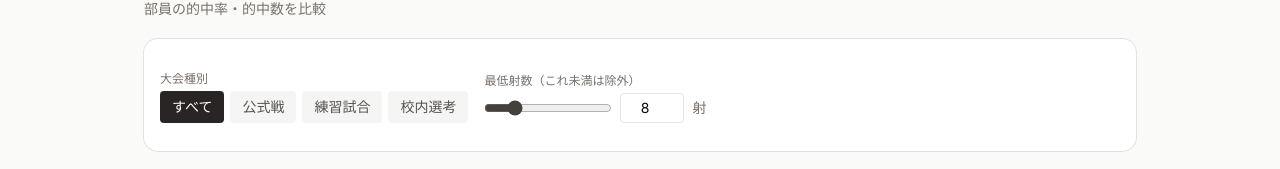
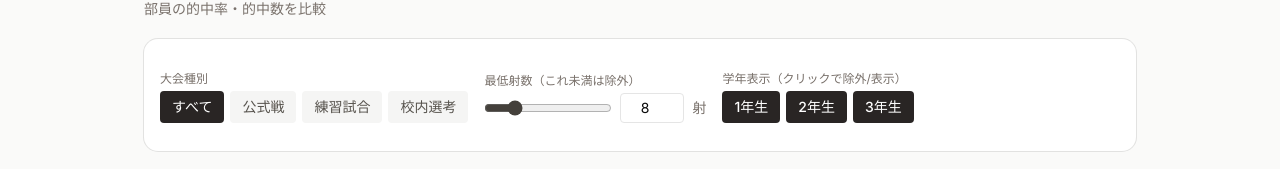
Before and after one commit to TAM0314/kyudo-analysis01, a Next.js app: page /ranking in a window 1280 px wide. Shown: the part 126-295 px from the top of the page. Built offline with nearby package versions, Linux system fonts and the light colour scheme; no server answers; the database is empty.

Commit message:
Add grade filter UI to exclude specific grades in ranking tab

```diff
--- a/src/app/ranking/page.tsx
+++ b/src/app/ranking/page.tsx
@@ -139,6 +139,7 @@ export default function RankingPage() {
   const [typeFilter, setTypeFilter] = useState("ALL");
   const [minShots, setMinShots] = useState(8);
   const [inputMinShots, setInputMinShots] = useState("8");
+  const [excludedGrades, setExcludedGrades] = useState<Set<number>>(new Set());
   const [data, setData] = useState<RankingResponse | null>(null);
   const [loading, setLoading] = useState(false);
   const [maleSortKey, setMaleSortKey] = useState<SortKey>("hitRate");
@@ -166,6 +167,27 @@ export default function RankingPage() {
     const n = parseInt(inputMinShots, 10);
     if (!isNaN(n) && n >= 0) setMinShots(n);
   }
+
+  function toggleGrade(grade: number) {
+    setExcludedGrades((prev) => {
+      const next = new Set(prev);
+      if (next.has(grade)) {
+        next.delete(grade);
+      } else {
+        next.add(grade);
+      }
+      return next;
+    });
+  }
+
+  const filteredMale = useMemo(
+    () => (data?.male ?? []).filter((m) => m.grade === null || !excludedGrades.has(m.grade)),
+    [data, excludedGrades]
+  );
+  const filteredFemale = useMemo(
+    () => (data?.female ?? []).filter((m) => m.grade === null || !excludedGrades.has(m.grade)),
+    [data, excludedGrades]
+  );
 
   return (
     <div className="space-y-5">
@@ -229,6 +251,29 @@ export default function RankingPage() {
                 <span className="text-sm text-stone-500">射</span>
               </div>
             </div>
+
+            {/* 学年フィルター */}
+            <div className="space-y-1">
+              <p className="text-xs text-stone-500">学年表示（クリックで除外/表示）</p>
+              <div className="flex gap-1.5">
+                {[1, 2, 3].map((g) => {
+                  const included = !excludedGrades.has(g);
+                  return (
+                    <button
+                      key={g}
+                      onClick={() => toggleGrade(g)}
+                      className={`px-3 py-1.5 rounded text-sm font-medium transition-colors ${
+                        included
+                          ? "bg-stone-800 text-white"
+                          : "bg-stone-100 text-stone-400 hover:bg-stone-200"
+                      }`}
+                    >
+                      {g}年生
+                    </button>
+                  );
+                })}
+              </div>
+            </div>
           </div>
         </CardContent>
       </Card>
@@ -238,14 +283,14 @@ export default function RankingPage() {
       ) : data ? (
         <div className="grid grid-cols-1 md:grid-cols-2 gap-5">
           <RankingTable
-            title={`男子 (${data.male.length}名)`}
-            members={data.male}
+            title={`男子 (${filteredMale.length}名)`}
+            members={filteredMale}
             sortKey={maleSortKey}
             onSortChange={setMaleSortKey}
           />
           <RankingTable
-            title={`女子 (${data.female.length}名)`}
-            members={data.female}
+            title={`女子 (${filteredFemale.length}名)`}
+            members={filteredFemale}
             sortKey={femaleSortKey}
             onSortChange={setFemaleSortKey}
           />
```
